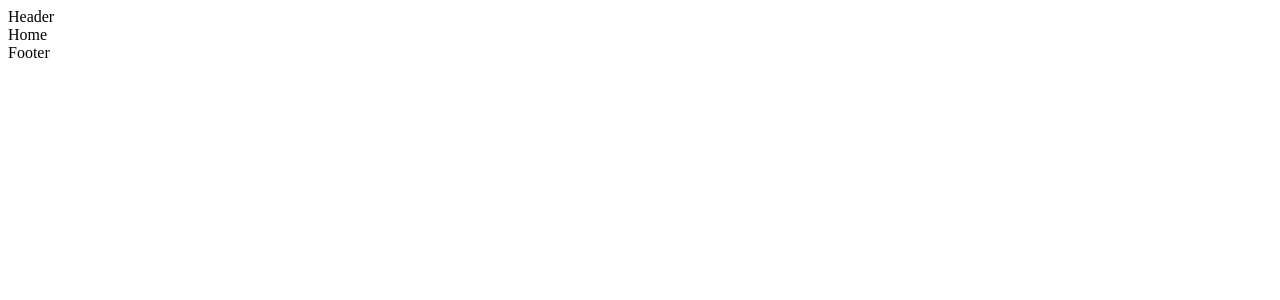
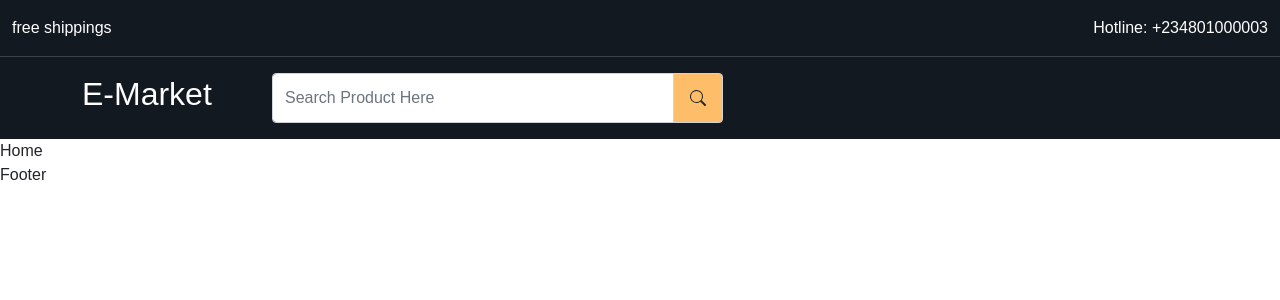
Before and after one commit to swagasoft/alx_e_market_client, a React (Create React App) app: page / in a window 1280 px wide. Shown: the top 300 px of the page. Built offline with nearby package versions, Linux system fonts and the light colour scheme.

Commit message:
create header components

```diff
--- a/public/index.html
+++ b/public/index.html
@@ -10,34 +10,29 @@
       content="Web site created using create-react-app"
     />
     <link rel="apple-touch-icon" href="%PUBLIC_URL%/logo192.png" />
-    <!--
-      manifest.json provides metadata used when your web app is installed on a
-      user's mobile device or desktop. See https://developers.google.com/web/fundamentals/web-app-manifest/
-    -->
+    <link
+      href="https://cdn.jsdelivr.net/npm/bootstrap@5.0.2/dist/css/bootstrap.min.css"
+      rel="stylesheet"
+      integrity="sha384-EVSTQN3/azprG1Anm3QDgpJLIm9Nao0Yz1ztcQTwFspd3yD65VohhpuuCOmLASjC"
+      crossorigin="anonymous"
+    />
+    <link rel="preconnect" href="https://fonts.googleapis.com" />
+    <link rel="preconnect" href="https://fonts.gstatic.com" crossorigin />
+    <link
+      href="https://fonts.googleapis.com/css2?family=Inter:wght@400;500&family=Rubik:wght@400;500;600;700;800&display=swap"
+      rel="stylesheet"
+    />
     <link rel="manifest" href="%PUBLIC_URL%/manifest.json" />
-    <!--
-      Notice the use of %PUBLIC_URL% in the tags above.
-      It will be replaced with the URL of the `public` folder during the build.
-      Only files inside the `public` folder can be referenced from the HTML.
 
-      Unlike "/favicon.ico" or "favicon.ico", "%PUBLIC_URL%/favicon.ico" will
-      work correctly both with client-side routing and a non-root public URL.
-      Learn how to configure a non-root public URL by running `npm run build`.
-    -->
-    <title>React App</title>
+    <title>ALX E-Market</title>
   </head>
   <body>
     <noscript>You need to enable JavaScript to run this app.</noscript>
     <div id="root"></div>
-    <!--
-      This HTML file is a template.
-      If you open it directly in the browser, you will see an empty page.
-
-      You can add webfonts, meta tags, or analytics to this file.
-      The build step will place the bundled scripts into the <body> tag.
-
-      To begin the development, run `npm start` or `yarn start`.
-      To create a production bundle, use `npm run build` or `yarn build`.
-    -->
+    <script
+      src="https://cdn.jsdelivr.net/npm/bootstrap@5.0.2/dist/js/bootstrap.bundle.min.js"
+      integrity="sha384-MrcW6ZMFYlzcLA8Nl+NtUVF0sA7MsXsP1UyJoMp4YLEuNSfAP+JcXn/tWtIaxVXM"
+      crossorigin="anonymous"
+    ></script>
   </body>
 </html>
--- a/src/App.css
+++ b/src/App.css
@@ -1,38 +1,40 @@
-.App {
-  text-align: center;
+* {
+  margin: 0;
+  padding: 0;
+  box-sizing: border-box;
 }
 
-.App-logo {
-  height: 40vmin;
-  pointer-events: none;
+:root {
+  --color-131921: #131921;
+  --color-3b4149: #3b4149;
+  --color-febd69: #febd69;
+}
+body {
+  font-family: "Rubic", sans-serif;
 }
 
-@media (prefers-reduced-motion: no-preference) {
-  .App-logo {
-    animation: App-logo-spin infinite 20s linear;
-  }
+a {
+  text-decoration: none;
+  display: inline-block;
 }
 
-.App-header {
-  background-color: #282c34;
-  min-height: 100vh;
-  display: flex;
-  flex-direction: column;
-  align-items: center;
-  justify-content: center;
-  font-size: calc(10px + 2vmin);
-  color: white;
+.form-control:focus {
+  box-shadow: none;
+  border-color: inherit;
 }
 
-.App-link {
-  color: #61dafb;
+/* Header part */
+
+.header-top-strip {
+  background-color: var(--color-131921);
+  border-bottom: 1px solid var(--color-3b4149);
 }
 
-@keyframes App-logo-spin {
-  from {
-    transform: rotate(0deg);
-  }
-  to {
-    transform: rotate(360deg);
-  }
+.header-upper {
+  background-color: var(--color-131921);
 }
+
+.header-upper .input-group-text {
+  background-color: #febd69;
+}
+/* Header part end*/
--- a/src/components/Header.js
+++ b/src/components/Header.js
@@ -1,9 +1,57 @@
 import React from 'react'
+import { NavLink, Link } from 'react-router-dom';
+import { BsSearch } from "react-icons/bs";
 
 const Header = () => {
   return (
-    <div>Header</div>
-  )
-}
+    <>
+      <header className="header-top-strip py-3">
+        <div className='container-xxl'>
+          <div className='row'>
+            <div className='col-6'>
+              <p className='text-white mb-0'>free shippings</p>
+            </div>
+            <div className="col-6">
+              <p className="text-end text-white mb-0"> Hotline: <a className='text-white' href='tel:+234801000003'>+234801000003</a></p>
+            </div>
+          </div>
+        </div>
+      </header>
+      <header className='header-upper py-3'>
+        <div className='container'>
+          <div className='row align-items-center'>
+            <div className='col-2'>
+              <h2>
+                <a className='text-white'>E-Market</a>
+              </h2>
+            </div>
+            <div className='col-5'><div className="input-group">
+              <input type="text" className="form-control py-2" placeholder="Search Product Here"
+                aria-label="Search Product Here" aria-describedby="basic-addon2" />
+              <span className="input-group-text p-3" id="basic-addon2"><BsSearch className='fs-6' /></span>
+            </div></div>
+            <div className='col-5'>
+              <div className='header-upper-links' d-flex align-items-center justify-conent-between>
+                <div>
+                  <link></link>
+                </div>
+                <div>
+                  <link></link>
+                </div>
+                <div>
+                  <link></link>
+                </div>
+                <div>
+                  <link></link>
+                </div>
+              </div>
+            </div>
+          </div>
+        </div>
+      </header>
+    </>
+  );
+};
+
 
 export default Header
```
